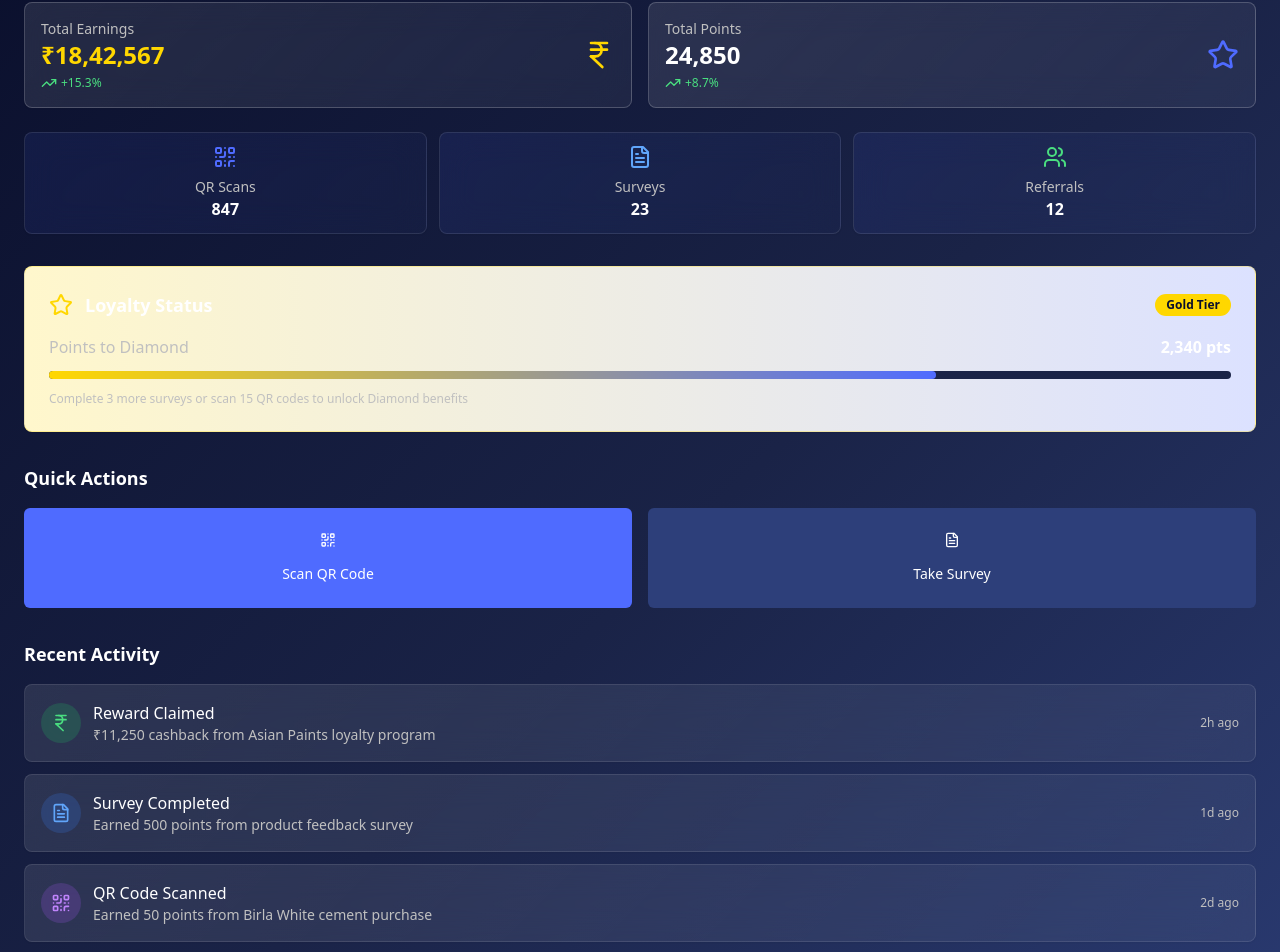
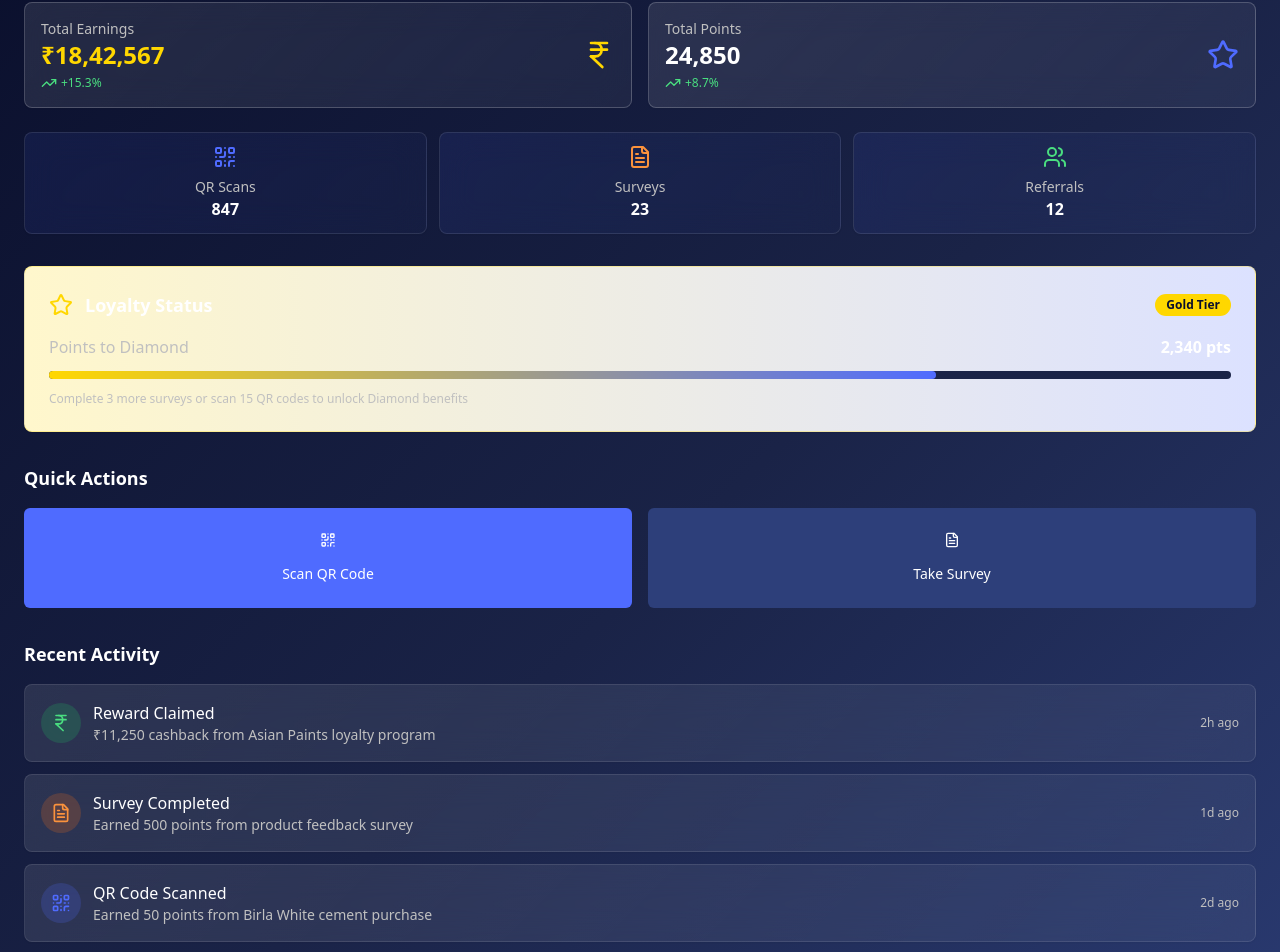
Before and after one commit to coolk4u/loyalty-dem-my-kl, a React (Vite) app: page / in a window 1280 px wide. Shown: the part 118-1070 px from the top of the page. Built offline with nearby package versions, Linux system fonts and the light colour scheme.

Commit message:
Refactor: Use alternative colors
Update color scheme for better fit.

```diff
--- a/src/components/dashboard/RecentActivity.tsx
+++ b/src/components/dashboard/RecentActivity.tsx
@@ -23,8 +23,8 @@ const RecentActivity = () => {
 
         <Card className="bg-glass-gradient border-white/10 backdrop-blur-lg p-4">
           <div className="flex items-center space-x-3">
-            <div className="w-10 h-10 rounded-full bg-blue-500/20 flex items-center justify-center">
-              <FileText className="w-5 h-5 text-blue-400" />
+            <div className="w-10 h-10 rounded-full bg-orange-500/20 flex items-center justify-center">
+              <FileText className="w-5 h-5 text-orange-400" />
             </div>
             <div className="flex-1">
               <p className="text-white font-medium">Survey Completed</p>
@@ -36,8 +36,8 @@ const RecentActivity = () => {
 
         <Card className="bg-glass-gradient border-white/10 backdrop-blur-lg p-4">
           <div className="flex items-center space-x-3">
-            <div className="w-10 h-10 rounded-full bg-purple-500/20 flex items-center justify-center">
-              <QrCode className="w-5 h-5 text-purple-400" />
+            <div className="w-10 h-10 rounded-full bg-loyalty-accent/20 flex items-center justify-center">
+              <QrCode className="w-5 h-5 text-loyalty-accent" />
             </div>
             <div className="flex-1">
               <p className="text-white font-medium">QR Code Scanned</p>
--- a/src/components/dashboard/StatsOverview.tsx
+++ b/src/components/dashboard/StatsOverview.tsx
@@ -44,7 +44,7 @@ const StatsOverview = () => {
         </Card>
 
         <Card className="bg-card-gradient border-white/10 backdrop-blur-lg p-3 text-center animate-slide-up">
-          <FileText className="w-6 h-6 text-blue-400 mx-auto mb-2" />
+          <FileText className="w-6 h-6 text-orange-400 mx-auto mb-2" />
           <p className="text-sm text-loyalty-silver">Surveys</p>
           <p className="font-bold text-white">23</p>
         </Card>
```
